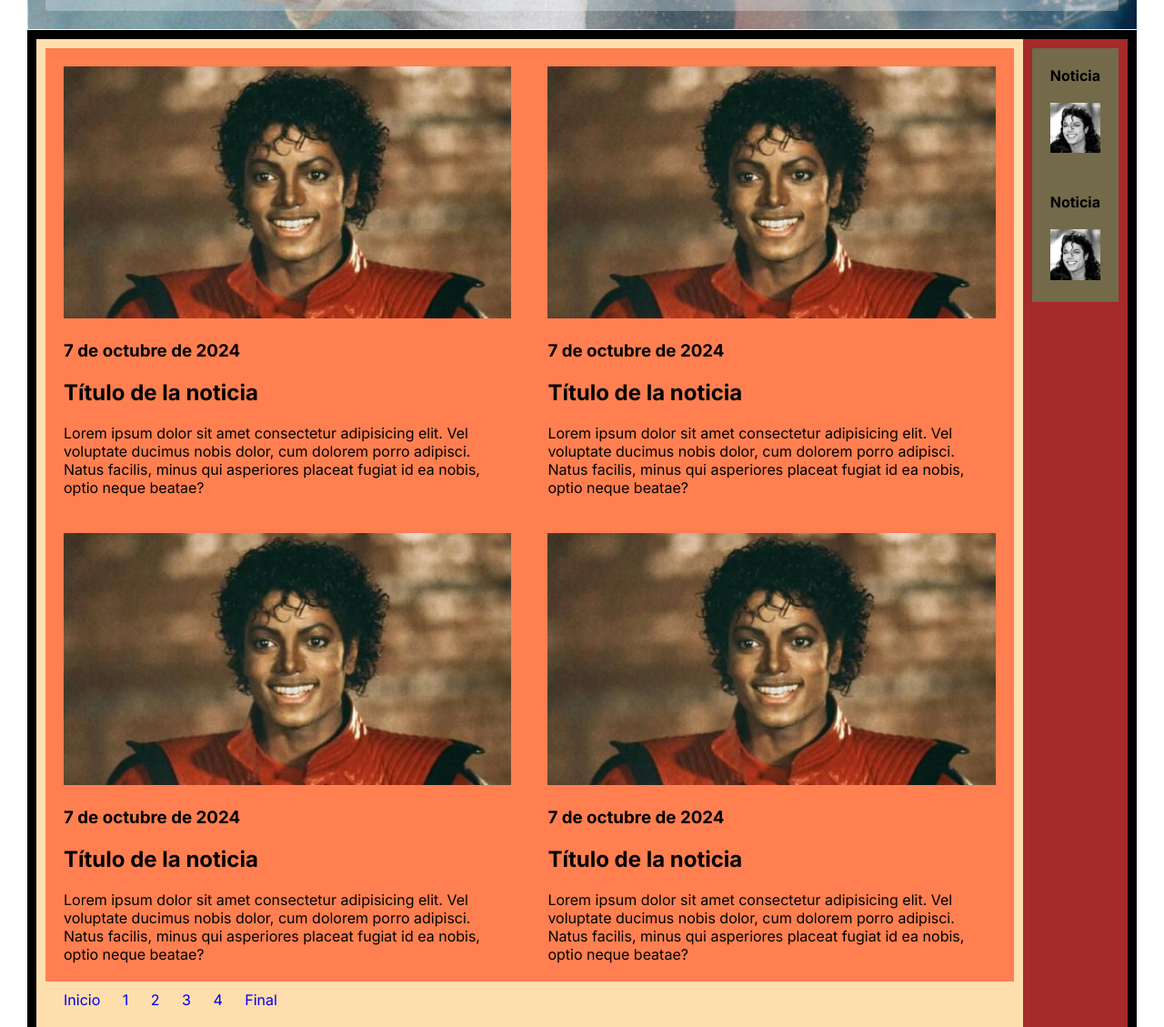
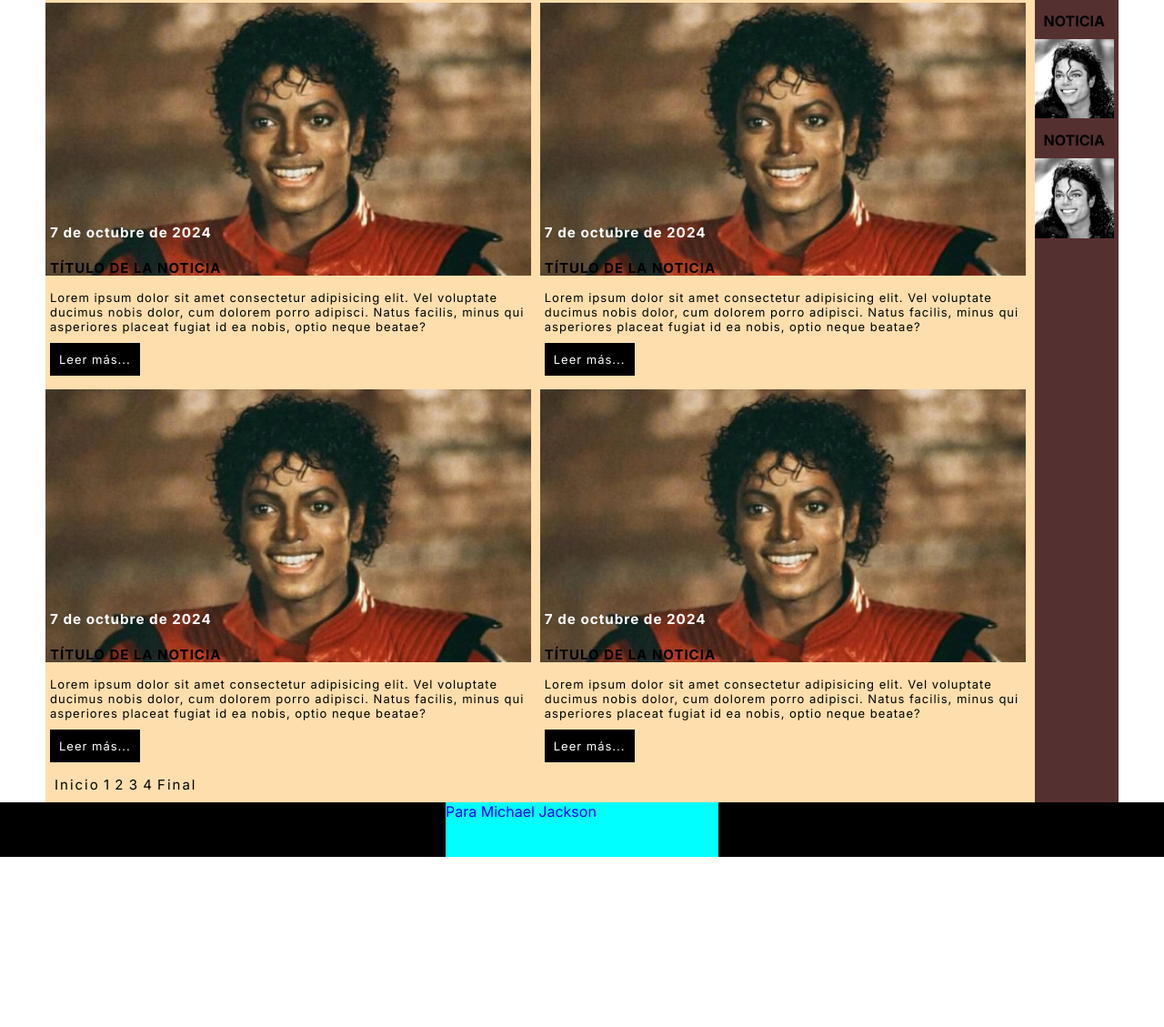
Before and after one commit to cristicc24/Dise, a plain HTML site: page paginaFlex/index.html in a window 1280 px wide. Shown: the part 251-1380 px from the top of the page at 91% size. After the commit the page ends 1193 px from the top, so only its background shows below. Drawn offline with Linux system fonts and the light colour scheme.

Commit message:
seguimosss

```diff
--- a/paginaFlex/index.html
+++ b/paginaFlex/index.html
@@ -45,24 +45,28 @@
                     <h3>7 de octubre de 2024</h3>
                     <h2>Título de la noticia</h2>
                     <p>Lorem ipsum dolor sit amet consectetur adipisicing elit. Vel voluptate ducimus nobis dolor, cum dolorem porro adipisci. Natus facilis, minus qui asperiores placeat fugiat id ea nobis, optio neque beatae?</p>
+                    <a href="#">Leer más...</a>
                 </article>
                 <article class="article">
                     <img src="fotos/fotografia_mediana.webp" alt="Disco">
                     <h3>7 de octubre de 2024</h3>
                     <h2>Título de la noticia</h2>
                     <p>Lorem ipsum dolor sit amet consectetur adipisicing elit. Vel voluptate ducimus nobis dolor, cum dolorem porro adipisci. Natus facilis, minus qui asperiores placeat fugiat id ea nobis, optio neque beatae?</p>
+                    <a href="#">Leer más...</a>
                 </article>
                 <article class="article">
                     <img src="fotos/fotografia_mediana.webp" alt="Disco">
                     <h3>7 de octubre de 2024</h3>
                     <h2>Título de la noticia</h2>
                     <p>Lorem ipsum dolor sit amet consectetur adipisicing elit. Vel voluptate ducimus nobis dolor, cum dolorem porro adipisci. Natus facilis, minus qui asperiores placeat fugiat id ea nobis, optio neque beatae?</p>
+                    <a href="#">Leer más...</a>
                 </article>
                 <article class="article">
                     <img src="fotos/fotografia_mediana.webp" alt="Disco">
                     <h3>7 de octubre de 2024</h3>
                     <h2>Título de la noticia</h2>
                     <p>Lorem ipsum dolor sit amet consectetur adipisicing elit. Vel voluptate ducimus nobis dolor, cum dolorem porro adipisci. Natus facilis, minus qui asperiores placeat fugiat id ea nobis, optio neque beatae?</p>
+                    <a href="#">Leer más...</a>
                 </article>
                 <nav class="barraNav">
                     <a href="#">Inicio</a>
--- a/paginaFlex/style.css
+++ b/paginaFlex/style.css
@@ -1,7 +1,7 @@
 *
 {
     margin: 0px;
-    padding: 10px;
+    padding: 0px;
     box-sizing: border-box;
 }
 
@@ -44,11 +44,15 @@ a
             display: flex;
             flex-flow: row nowrap;
             height: 70px;
+            margin-top: 30px;
             align-items: center;
+
         }
             .logo
             {
                 flex: 1 1 auto;
+                padding-left: 20px;
+
             }
                 .logo img
                 {
@@ -65,12 +69,12 @@ a
                     color: white;
                     text-transform: uppercase;
                     font-size: 12px;
-                    padding: 0 5px;
+                    padding: 0px 10px;
                     letter-spacing: 2px;
                 }
                 .nav a:hover
                 {
-                    color: gold;
+                    color: rgb(252, 224, 67);
                     font-weight: bold;
                 }
 
@@ -81,11 +85,12 @@ a
             }
                 .redes a
                 {
+                    padding: 5px 15px;
                     color: black;
                 }
                 .redes a:hover
                 {
-                    color: gold;
+                    color: rgb(204, 178, 33);
                 }
 
 
@@ -94,6 +99,7 @@ a
             display: flex;
             align-items: center;
             flex-flow: column wrap;
+            margin-top: 60px;
         }
 
             h1
@@ -113,8 +119,10 @@ a
 
     .section
     {
-        background-color: black;
+        background-color: rgb(85, 48, 48);
         display: flex;
+        margin: 0px 50px;
+
     }
         .articulos
         {
@@ -126,29 +134,77 @@ a
 
             .article
             {
-                background-color: coral;
-                flex: 1 1 40%;
+                flex: 1 1 45%;
+                font-size: 13px;
+                letter-spacing: 1px;
+                margin: 10px 10px 0 0px;
             }
                 .article img
                 {
                     width: 100%;
                 }
+                .article h3
+                {
+                    padding: 10px 5px;
+                    margin-top: -70px;
+                    color: white;
+
+                }
+                .article h2
+                {
+                    padding: 10px 5px;
+                    text-transform: uppercase;
+                    font-size: 15px;
+                }
+                .article p
+                {
+                    padding: 5px 5px;
+                }
+                .article a
+                {
+                    padding: 10px;
+                    margin: 5px 5px;
+                    color: white;
+                    display: inline-flex;
+                    background-color: black;
+                }
+                .article a:hover
+                {
+                    background-color: rgb(204, 178, 33);
+                    color: black;
+                }
+
 
             .barraNav
             {
-
                 flex: 1 1 100%;
+                padding: 10px;
+                font-size: 15px;
             }
+                .barraNav a
+                {
+                    color: black;
+                    letter-spacing: 2px;
+                }
+                .barraNav a:hover
+                {
+                    color: rgb(204, 178, 33);
+                }
 
 
         .aside
         {
-            background-color: brown;
             flex: 1 1 auto;
+            margin: 10px 5px 10px 0px;
         }
+            .aside h4
+            {
+                padding: 10px;
+                text-transform: uppercase;
+            }
             .publicidad
             {
-                background-color: rgb(114, 106, 73);
+
             }
             .publicidad img
             {
@@ -159,6 +215,7 @@ a
     {
         background-color: black;
         display: flex;
+        height: 60px;
         justify-content: center;
     }
         .piePagina
```
